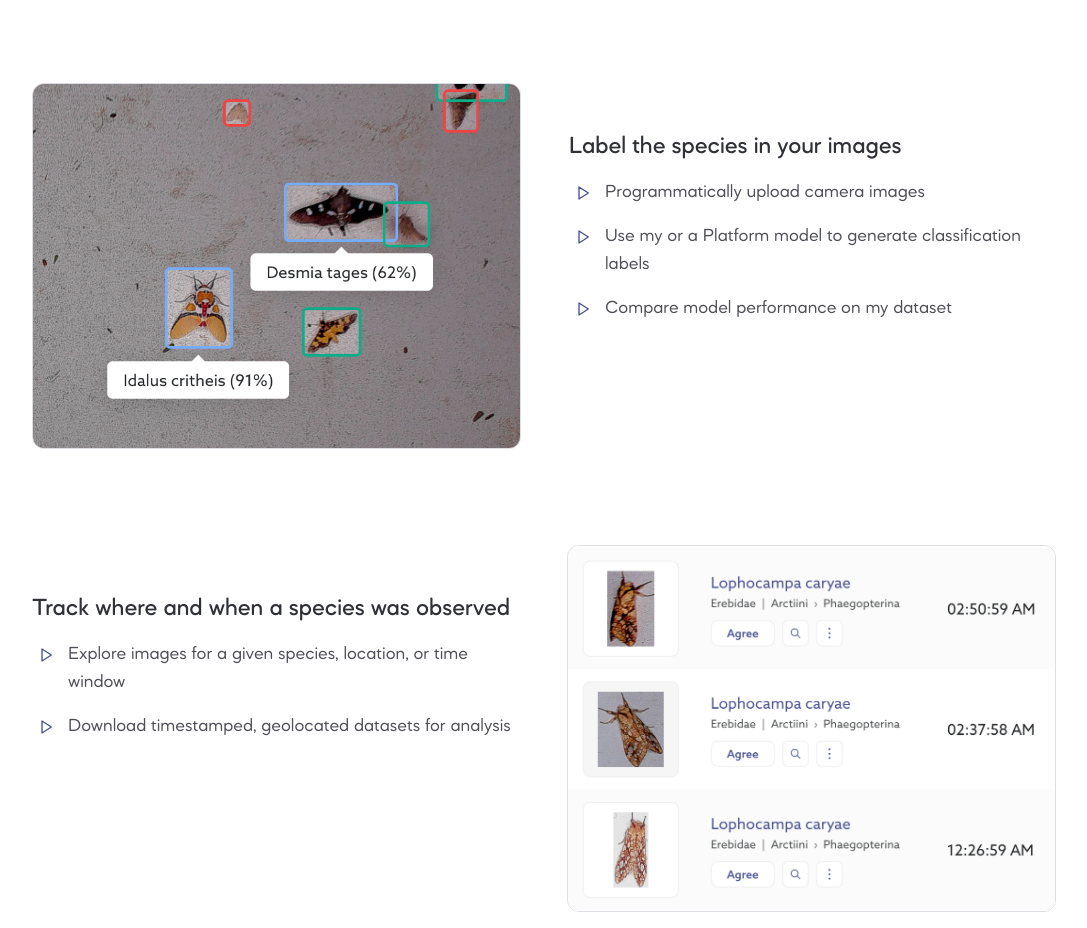
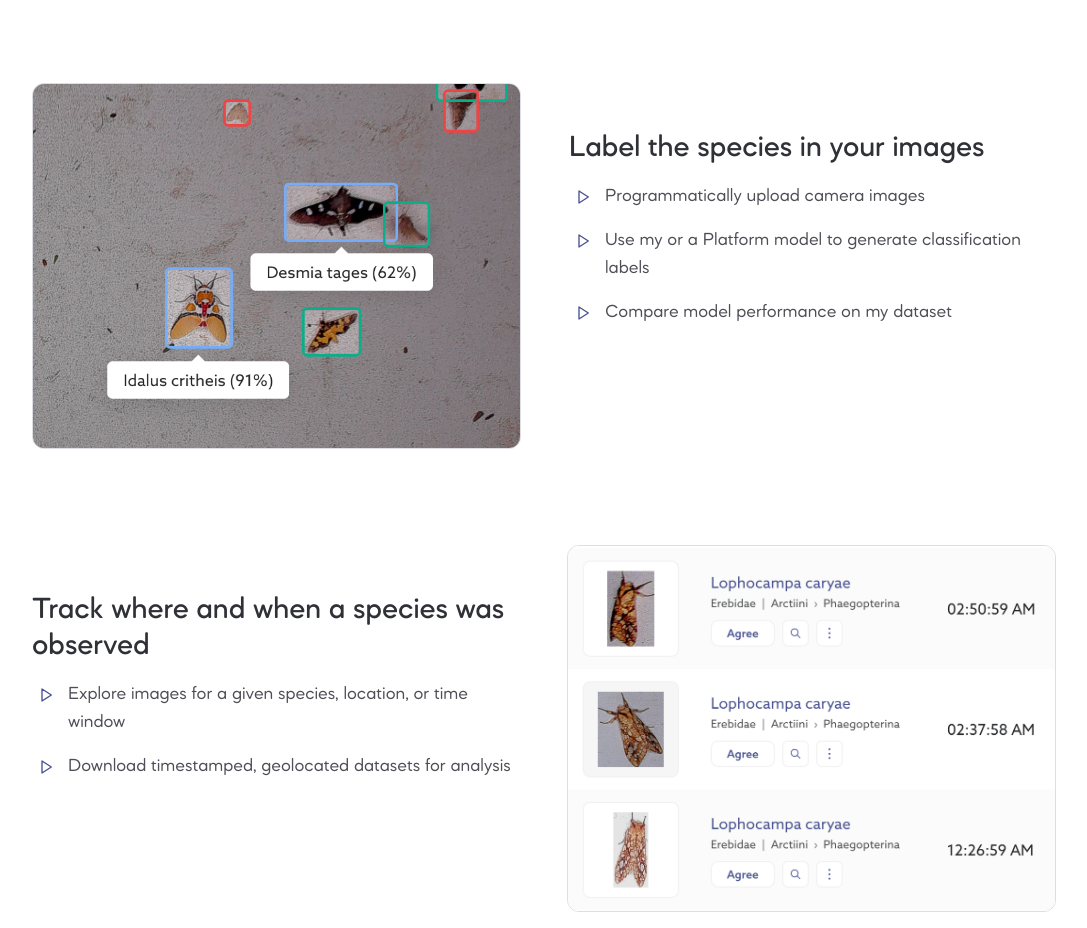
Before and after one commit to RolnickLab/antenna-landing-page, a Next.js app: page / in a window 1280 px wide. Shown: the part 2860-3788 px from the top of the page, without its empty margins (96-1183 px from the left). Built offline with nearby package versions, Linux system fonts and the light colour scheme.

Commit message:
Tweak font size

```diff
--- a/app/page.tsx
+++ b/app/page.tsx
@@ -106,7 +106,7 @@ export default function Home() {
                   />
                 </div>
                 <div className="flex-1 py-12">
-                  <h2 className="text-2xl font-medium mb-4">{item.title}</h2>
+                  <h2 className="text-3xl font-medium mb-4">{item.title}</h2>
                   <List items={item.listItems} />
                 </div>
               </div>
```
